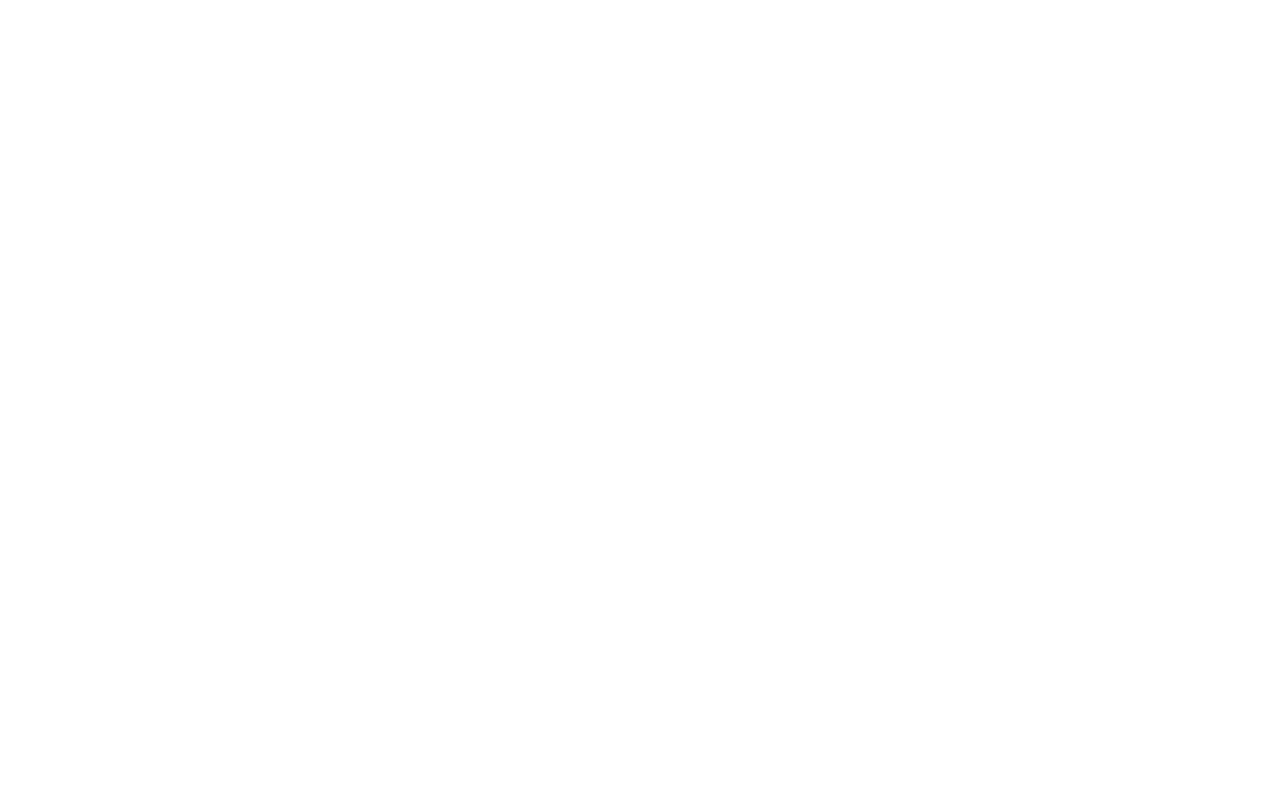
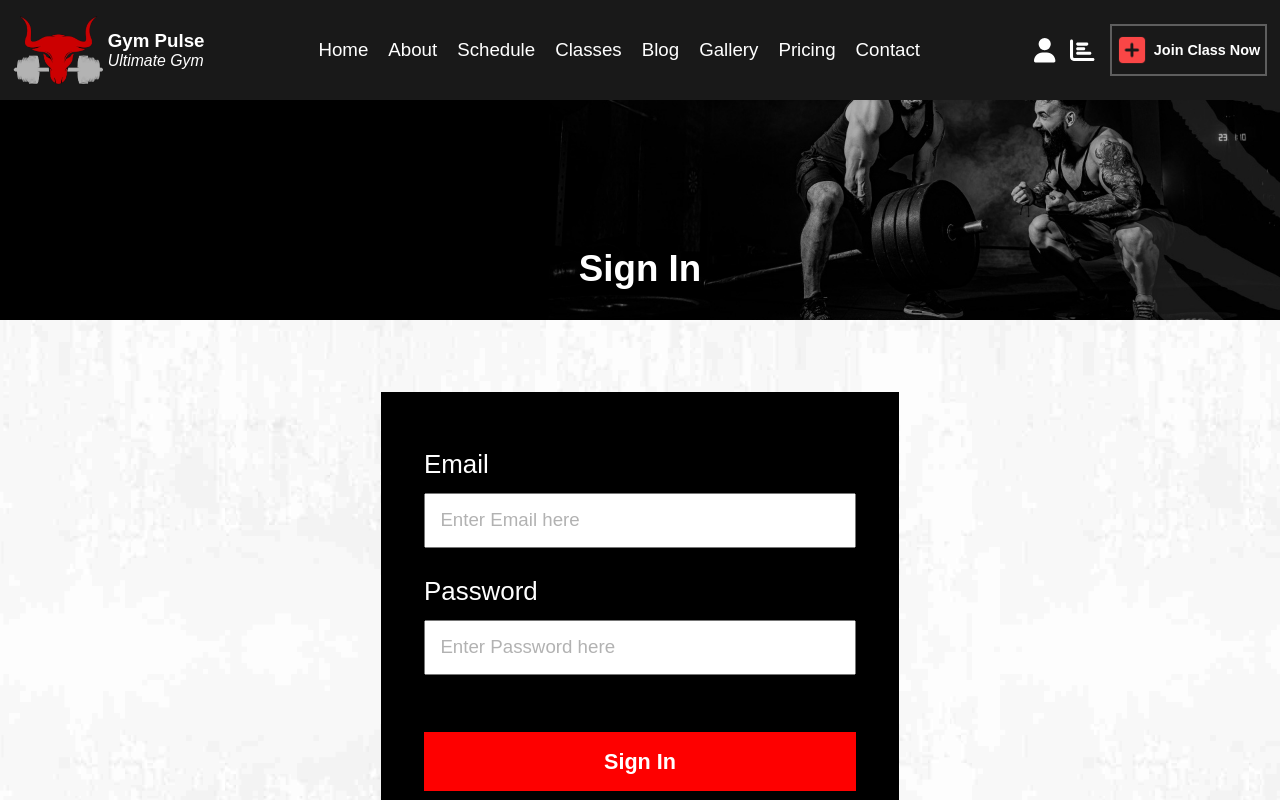
Before and after one commit to Moe-Zoubi/Gym-Pulse, a React (Create React App) app: page /login in a window 1280 px wide. Before the commit this address had no page. Shown: the top 800 px of the page. Built offline with nearby package versions, Linux system fonts and the light colour scheme.

Commit message:
added a login page

```diff
--- a/src/App.css
+++ b/src/App.css
@@ -192,7 +192,10 @@ ul{
         display: none !important;
     }
 
-
+    /* login */
+    .login-form{
+        width: 80% !important;
+    }
 
 }
 
--- a/src/App.js
+++ b/src/App.js
@@ -9,6 +9,7 @@ import Schedule from "./pages/schedule/index";
 import Classes from "./pages/classes/index";
 import Contact from "./pages/contact/index";
 import Gallery from './pages/gallery/index';
+import Login from './pages/login';
 
 function App() {
   return (
@@ -24,6 +25,7 @@ function App() {
           <Route path='/schedule' element={<Schedule />} />
           <Route path='/classes' element={<Classes />} />
           <Route path='/contact' element={<Contact />} />
+          <Route path='/login' element={<Login />} />
         </Routes>
       </BrowserRouter>
     </div>
--- /dev/null
+++ b/src/pages/login/index.jsx
@@ -0,0 +1,47 @@
+import { useState } from "react";
+import Navbar from "../../components/Navbar";
+import Footer from "../../components/footer";
+import "./style.css";
+
+const Login = () => {
+
+    const [loginType, setLoginType] = useState("Sign In");
+
+
+    return(
+        <div className="login-section">
+            <Navbar />
+            <div className="page-header">
+                <h2>{loginType}</h2>
+            </div>
+            <div className="login">
+                <form className="login-form">
+                    <label htmlFor="email">Email</label>
+                    <input
+                        id="email"
+                        name="email"
+                        type="email"
+                        placeholder="Enter Email here"
+                        required
+                    />
+                    <label htmlFor="password">Password</label>
+                    <input
+                        id="password"
+                        name="password"
+                        type="text"
+                        placeholder="Enter Password here"
+                        required
+                    />
+                    <button>{loginType}</button>
+                    {loginType === "Sign In"
+                    ? <p>New to GymPulse? <span className="red" onClick={() => setLoginType("Sign Up")}>Sign Up</span></p>
+                    : <p>Already have account? <span className="red" onClick={() => setLoginType("Sign In")}>Sign In</span></p>
+                    }
+                </form>
+            </div>
+            <Footer />
+        </div>
+    )
+}
+
+export default Login;
--- /dev/null
+++ b/src/pages/login/style.css
@@ -0,0 +1,56 @@
+.login{
+    background-image: url("../../images/homepage/home-bg.jpg");
+    background-position: center;
+    background-repeat: no-repeat;
+    background-size: cover;
+    padding: 5rem 1rem;
+}
+
+.login-form{
+    display: flex;
+    flex-direction: column;
+    background-color: black;
+    width: 30rem;
+    margin: 0 auto;
+    padding: 4rem 3rem;
+    color: white;
+}
+
+.login-form label{
+    font-size: 1.8rem;
+    margin-bottom: 1rem;
+}
+
+.login-form input{
+    font-size: 1.3rem;
+    padding: 1rem;
+    margin-bottom: 2rem;
+}
+
+.login-form input:focus{
+    outline: white;
+    border: 2px solid #FE0000;
+}
+
+.login-form input::placeholder{
+    color: #b2b2b2;
+}
+
+.login-form button{
+    padding: 1rem;
+    color: white;
+    background-color: #FE0000;
+    font-size: 1.5rem;
+    font-weight: 600;
+    margin: 2rem 0;
+    cursor: pointer;
+    border: 2px solid #FE0000;
+}
+
+.login-form p{
+    font-size: 1.2rem;
+}
+
+.login-form p span:hover{
+    cursor: pointer;
+}
```
